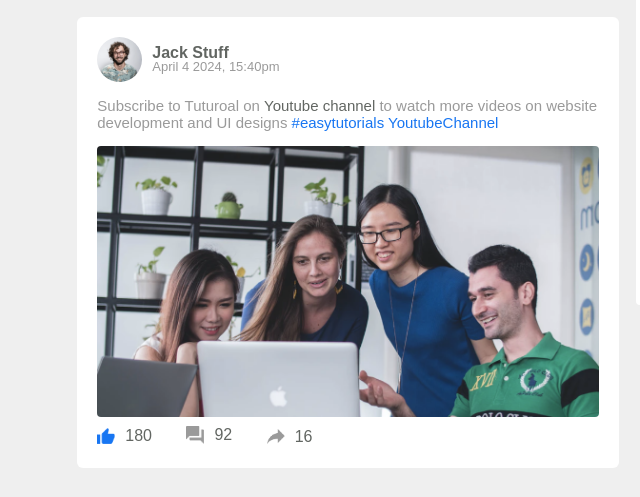
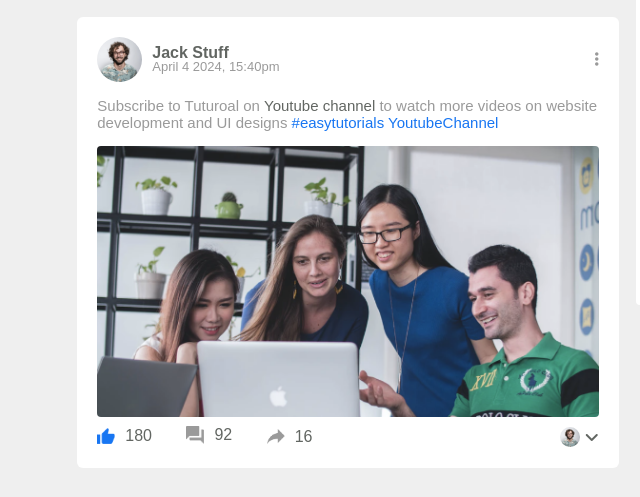
Before and after one commit to ReadyProgramReen/GirlSpace, a plain HTML site: page index.html in a window 1280 px wide. Shown: the part 433-930 px from the top of the page, 292-932 px from the left. Drawn offline with Linux system fonts and the light colour scheme.

Commit message:
Added and styled duplicate post

```diff
--- a/index.html
+++ b/index.html
@@ -115,14 +115,19 @@
 
             <!-- All other post  -->
              <div class="post-container">
-                <div class="user-profile">
-                    <img src="images/profile-pic.png" alt="">
-                    <div>
-                        <p>Jack Stuff</p>
-                        <span>April 4 2024, 15:40pm </span>
+                <div class="post-row">
+                    <div class="user-profile">
+                        <img src="images/profile-pic.png" alt="">
+                        <div>
+                            <p>Jack Stuff</p>
+                            <span>April 4 2024, 15:40pm </span>
 
+                        </div>
                     </div>
+                    <a href="#"><i class="fas fa-ellipsis-v"></i></a>
+
                 </div>
+
                 <p class="post-text">Subscribe to Tuturoal on <span>Youtube channel</span> to watch more videos on website development and UI designs <a href="#">#easytutorials</a> <a href="#">YoutubeChannel</a></p>
                 <img class="post-img" src="images/feed-image-1.png" alt="">
                 <div class="post-row">
@@ -133,7 +138,7 @@
 
                     </div>
                     <div class="post-profile-icon">
-
+                        <img src="images/profile-pic.png" alt=""><i class="fa-solid fa-angle-down"></i>
                     </div>
                 </div>
             </div>
--- a/style.css
+++ b/style.css
@@ -404,3 +404,17 @@ nav{
     margin-right: 30px;
 
 }
+.post-profile-icon{
+    display: flex;
+    align-items: center;
+}
+.post-profile-icon img{
+    width: 20px;
+    border-radius: 50%;
+    margin-right: 5px;
+
+}
+
+.post-row a{
+    color: #9a9a9a;
+}
```
